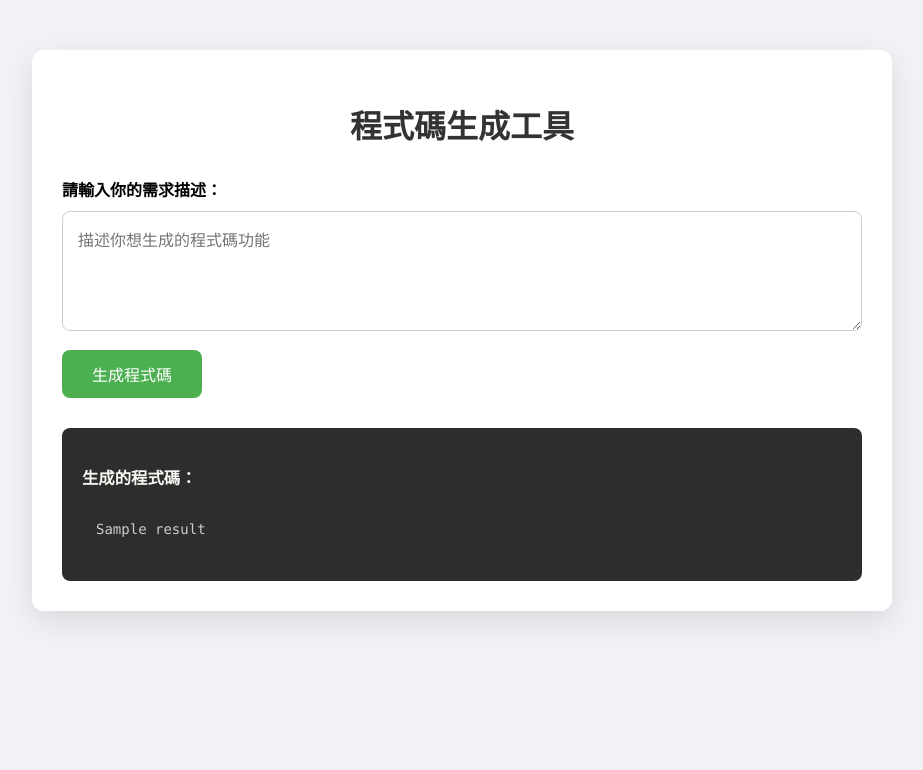
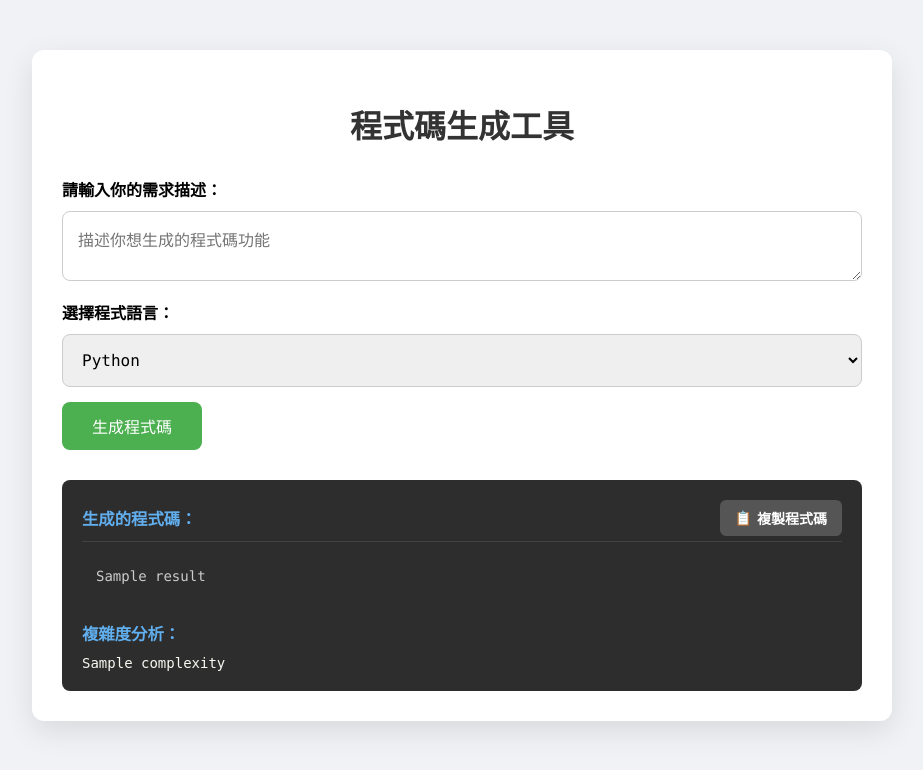
Before and after one commit to oscar940917/Smart-innovation-platform, a Flask app: template 智慧創新平台/成果/templates/index.html in a window 1280 px wide. Shown: the top 770 px of the page, without its empty margins (178-1101 px from the left). Run offline with Flask 3, Linux system fonts and the light colour scheme; the template is opened without the code that fills it: most values are stand-ins (such as "Sample title", 1, 10 or a date in 2020); some libraries are stand-ins or nearby versions.

Commit message:
Update index.html

```diff
--- a/智慧創新平台/成果/templates/index.html
+++ b/智慧創新平台/成果/templates/index.html
@@ -5,10 +5,12 @@
     <meta name="viewport" content="width=device-width, initial-scale=1.0">
     <title>程式碼生成工具</title>
 
-    <!-- 使用 Prism.js 做語法高亮 -->
     <link href="https://cdnjs.cloudflare.com/ajax/libs/prism/1.30.0/themes/prism-tomorrow.min.css" rel="stylesheet" />
     <script src="https://cdnjs.cloudflare.com/ajax/libs/prism/1.30.0/prism.min.js"></script>
     <script src="https://cdnjs.cloudflare.com/ajax/libs/prism/1.30.0/components/prism-python.min.js"></script>
+    <script src="https://cdnjs.cloudflare.com/ajax/libs/prism/1.30.0/components/prism-javascript.min.js"></script>
+    <script src="https://cdnjs.cloudflare.com/ajax/libs/prism/1.30.0/components/prism-java.min.js"></script>
+    <script src="https://cdnjs.cloudflare.com/ajax/libs/prism/1.30.0/components/prism-c.min.js"></script>
 
     <style>
         body {
@@ -17,7 +19,6 @@
             margin: 0;
             padding: 0;
         }
-
         .container {
             max-width: 800px;
             margin: 50px auto;
@@ -26,33 +27,19 @@
             box-shadow: 0 10px 30px rgba(0,0,0,0.1);
             border-radius: 12px;
         }
-
-        h1 {
-            text-align: center;
-            color: #333;
-            margin-bottom: 30px;
-        }
-
-        label {
-            font-weight: bold;
-            display: block;
-            margin-bottom: 10px;
-        }
-
-        textarea {
+        h1 { text-align: center; color: #333; margin-bottom: 30px; }
+        label { font-weight: bold; display: block; margin-bottom: 10px; }
+        textarea, select {
             width: 100%;
             padding: 15px;
             border-radius: 8px;
             border: 1px solid #ccc;
             font-size: 16px;
-            resize: vertical;
+            margin-bottom: 15px;
             box-sizing: border-box;
-            min-height: 120px;
             font-family: Consolas, Monaco, monospace;
         }
-
         input[type="submit"] {
-            margin-top: 15px;
             padding: 12px 30px;
             border: none;
             background-color: #4CAF50;
@@ -62,11 +49,9 @@
             cursor: pointer;
             transition: background-color 0.3s;
         }
+        input[type="submit"]:hover { background-color: #45a049; }
 
-        input[type="submit"]:hover {
-            background-color: #45a049;
-        }
-
+        /* 程式碼結果區塊的樣式 */
         .result {
             margin-top: 30px;
             background-color: #2d2d2d;
@@ -75,13 +60,45 @@
             color: #f8f8f2;
             font-size: 14px;
             overflow-x: auto;
+            position: relative; /* 為了定位複製按鈕 */
+        }
+        pre { margin: 0; white-space: pre-wrap; word-wrap: break-word; }
+
+        /* 新增的複製按鈕樣式 */
+        .copy-button {
+            background-color: #555;
+            color: white;
+            border: none;
+            padding: 8px 15px;
+            border-radius: 6px;
+            cursor: pointer;
+            font-size: 14px;
+            transition: background-color 0.2s;
+            font-weight: bold;
+            display: inline-flex; /* 讓內容對齊 */
+            align-items: center;
+            gap: 5px; /* 圖示和文字間距 */
+        }
+        .copy-button:hover {
+            background-color: #777;
+        }
+        .copy-button:active {
+            background-color: #444;
+        }
+        /* 讓標題和按鈕並排 */
+        .result-header {
+            display: flex;
+            justify-content: space-between;
+            align-items: center;
+            margin-bottom: 10px;
+            padding-bottom: 5px;
+            border-bottom: 1px solid rgba(255, 255, 255, 0.1); /* 輕微分隔線 */
+        }
+        .result-header h3 {
+            margin: 0;
+            color: #61afef; /* 使用亮色系 */
         }
 
-        pre {
-            margin: 0;
-            white-space: pre-wrap;  /* 保留換行 */
-            word-wrap: break-word;
-        }
     </style>
 </head>
 <body>
@@ -91,15 +108,75 @@
         <form method="POST" action="/">
             <label for="description">請輸入你的需求描述：</label>
             <textarea id="description" name="description" placeholder="描述你想生成的程式碼功能"></textarea>
+
+            <label for="language">選擇程式語言：</label>
+            <select id="language" name="language">
+                <option value="Python" {% if language=='Python' %}selected{% endif %}>Python</option>
+                <option value="JavaScript" {% if language=='JavaScript' %}selected{% endif %}>JavaScript</option>
+                <option value="Java" {% if language=='Java' %}selected{% endif %}>Java</option>
+                <option value="C" {% if language=='C' %}selected{% endif %}>C</option>
+                </select>
+
             <input type="submit" value="生成程式碼">
         </form>
 
         {% if result %}
         <div class="result">
-            <h3>生成的程式碼：</h3>
-            <pre><code class="language-python">{{ result }}</code></pre>
+
+            <div class="result-header">
+                <h3>生成的程式碼：</h3>
+                <button class="copy-button" onclick="copyCode('generated-code')">
+                    <span id="copy-icon">📋</span> 複製程式碼
+                </button>
+            </div>
+
+            <pre id="generated-code"><code class="language-{{ language|lower }}">{{ result }}</code></pre>
+
+            {% if complexity %}
+            <div style="margin-top: 20px;">
+                <h3 style="color: #61afef; margin-bottom: 10px; padding-bottom: 0; border-bottom: none;">複雜度分析：</h3>
+                <pre>{{ complexity }}</pre>
+            </div>
+            {% endif %}
         </div>
         {% endif %}
     </div>
+
+    <script>
+        function copyCode(elementId) {
+            const preElement = document.getElementById(elementId);
+            let codeToCopy = '';
+
+            // 嘗試從 <code> 標籤中獲取內容
+            const codeElement = preElement.querySelector('code');
+            if (codeElement) {
+                codeToCopy = codeElement.textContent;
+            } else if (preElement) {
+                // 如果沒有 <code> 標籤，直接取 <pre> 的內容 (用於複雜度分析等)
+                codeToCopy = preElement.textContent;
+            }
+
+            if (codeToCopy) {
+                // 使用現代的 Clipboard API 進行複製
+                navigator.clipboard.writeText(codeToCopy)
+                    .then(() => {
+                        const button = document.querySelector('.copy-button');
+                        const originalText = button.innerHTML;
+
+                        // 複製成功後，短暫改變按鈕文字和圖示
+                        button.innerHTML = '✅ 已複製！';
+
+                        // 1.5 秒後恢復按鈕文字
+                        setTimeout(() => {
+                            button.innerHTML = originalText;
+                        }, 1500);
+                    })
+                    .catch(err => {
+                        console.error('複製失敗:', err);
+                        alert('複製程式碼失敗，請確認瀏覽器權限或手動選取內容。');
+                    });
+            }
+        }
+    </script>
 </body>
 </html>
```
